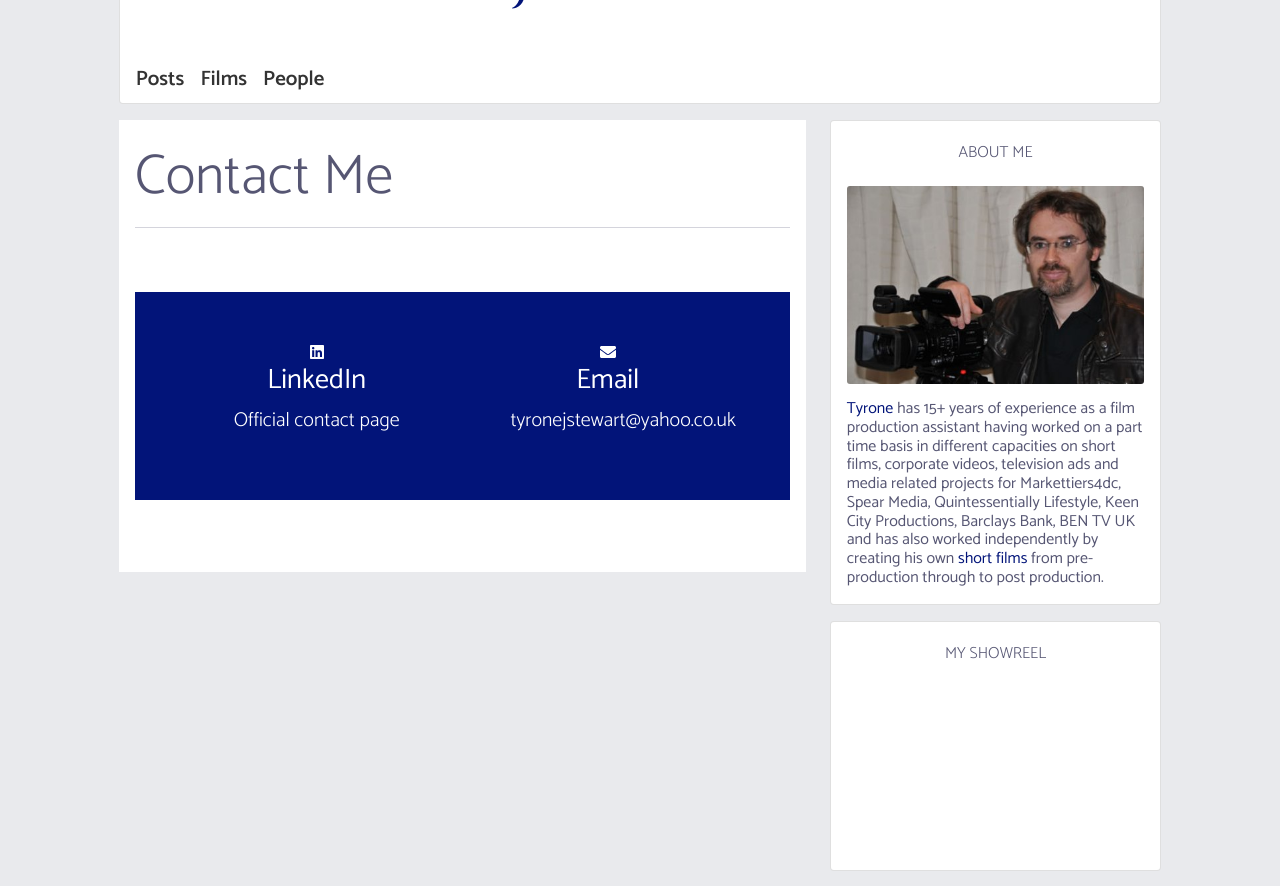
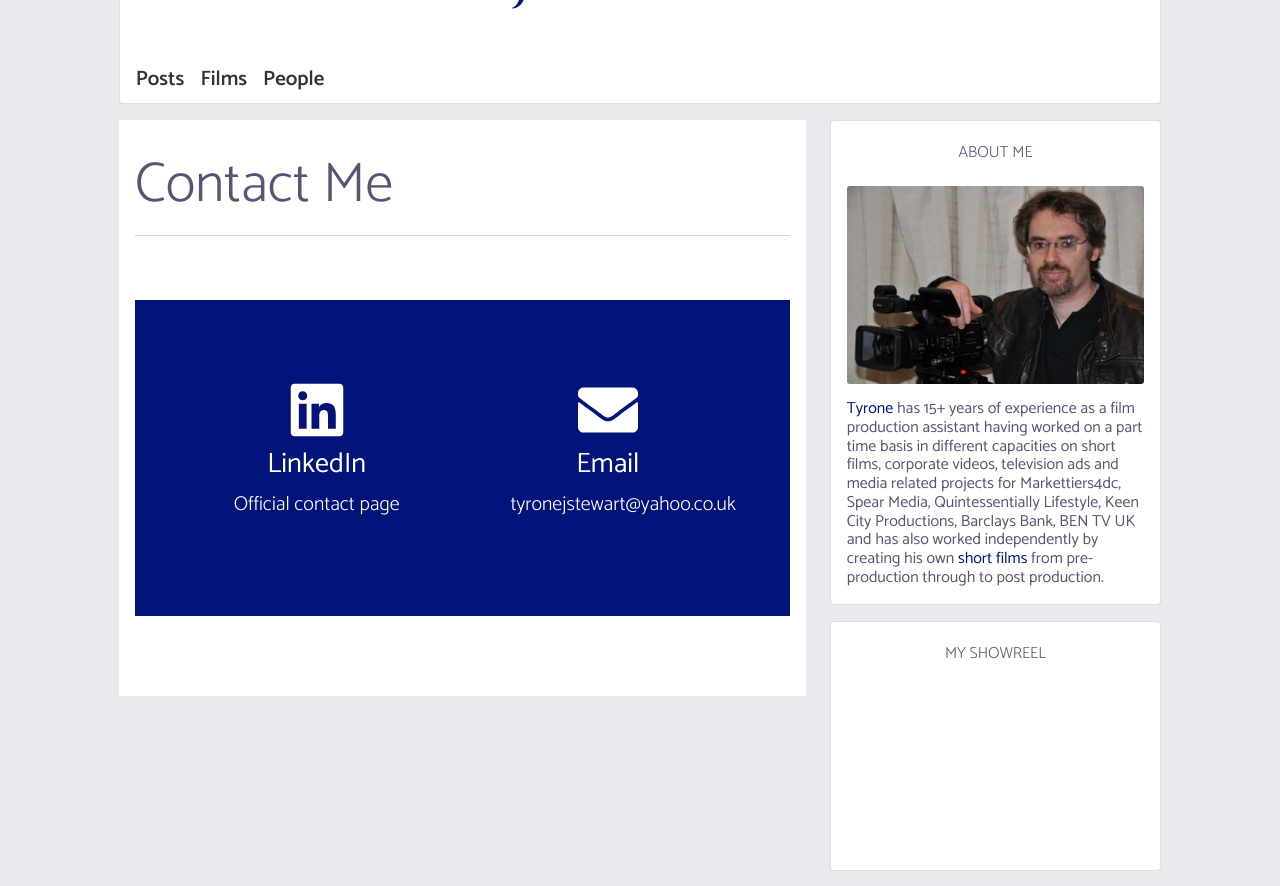
Before and after one commit to johnclamy/nextjs-blog, a Next.js app: page /contact in a window 1280 px wide. Shown: the part 520-1406 px from the top of the page. Built offline with nearby package versions, Linux system fonts and the light colour scheme.

Commit message:
increased icon size

```diff
--- a/pages/contact.js
+++ b/pages/contact.js
@@ -15,7 +15,7 @@ export default function Contact() {
     <Row>
       <Col md={{ span: 10, offset: 1 }}>
         <Content>
-          <section className='bg-white mt-3 py-4 px-3'>
+          <section className='contact-page-container'>
             <Row>
               <Col>
                 <HeaderPage>contact me</HeaderPage>
@@ -25,7 +25,9 @@ export default function Contact() {
               <Col md={12} lg={4}>
                 <section classsName='contact-page-links-item'>
                   <a className='text-white' href={LINKED_IN}>
-                    <div className='text-center'><FaLinkedin /></div>
+                    <div className='mb-2 text-center'>
+                      <FaLinkedin style={{width: '60px', height: '60px'}} />
+                    </div>
                     <h1 className='h3 text-center'>LinkedIn</h1>
                     <p className='lead text-center'>Official contact page</p>
                   </a>
@@ -33,7 +35,9 @@ export default function Contact() {
               </Col>
               <Col md={12} lg={4}>
                 <section classsName='contact-page-links-item'>
-                  <div className='text-center'><FaEnvelope /></div>
+                  <div className='mb-2 text-center'>
+                    <FaEnvelope style={{width: '60px', height: '60px'}} />
+                  </div>
                   <h1 className='h3 text-center'>Email</h1>
                   <p className='lead text-center'>tyronejstewart@yahoo.co.uk</p>
                 </section>
--- a/styles/globals.css
+++ b/styles/globals.css
@@ -395,16 +395,17 @@ footer.app-footer p {
   text-transform: uppercase;
 }
 
+.contact-page-container {
+  background-color: var(--secondary-background);
+  margin-top: var(--margin);
+  padding: calc(var(--padding) * 2) var(--padding);
+}
+
 .contact-page-links {
   display: flex;
   justify-content: space-evenly;
   margin: calc(var(--margin) * 3) 0;
-  padding: calc(var(--padding) * 3) 0;
+  padding: calc(var(--padding) * 5) 0;
   color: var(--inverse-text);
   background-color: var(--forth-background);
 }
-
-.contact-page-links-item svg {
-  width: 45px;
-  height: 45px;
-}
```
